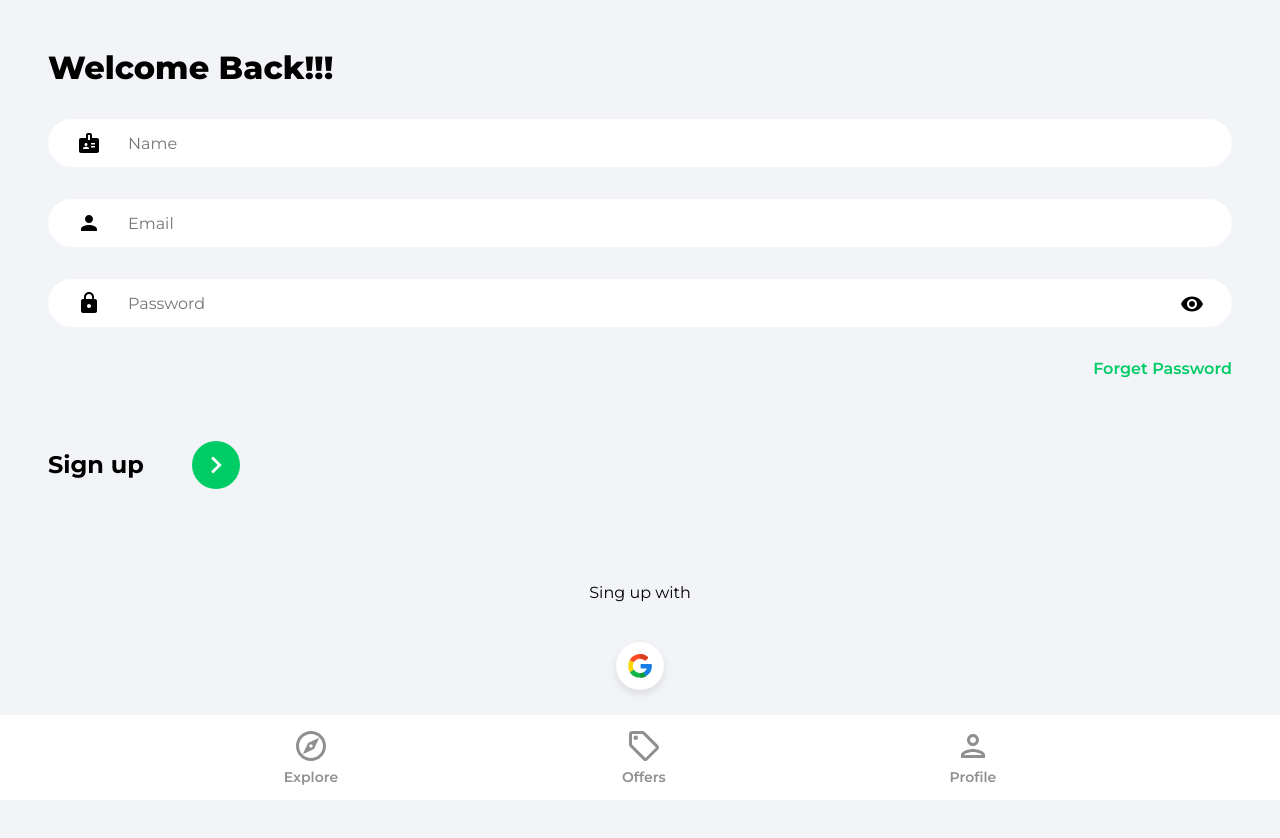
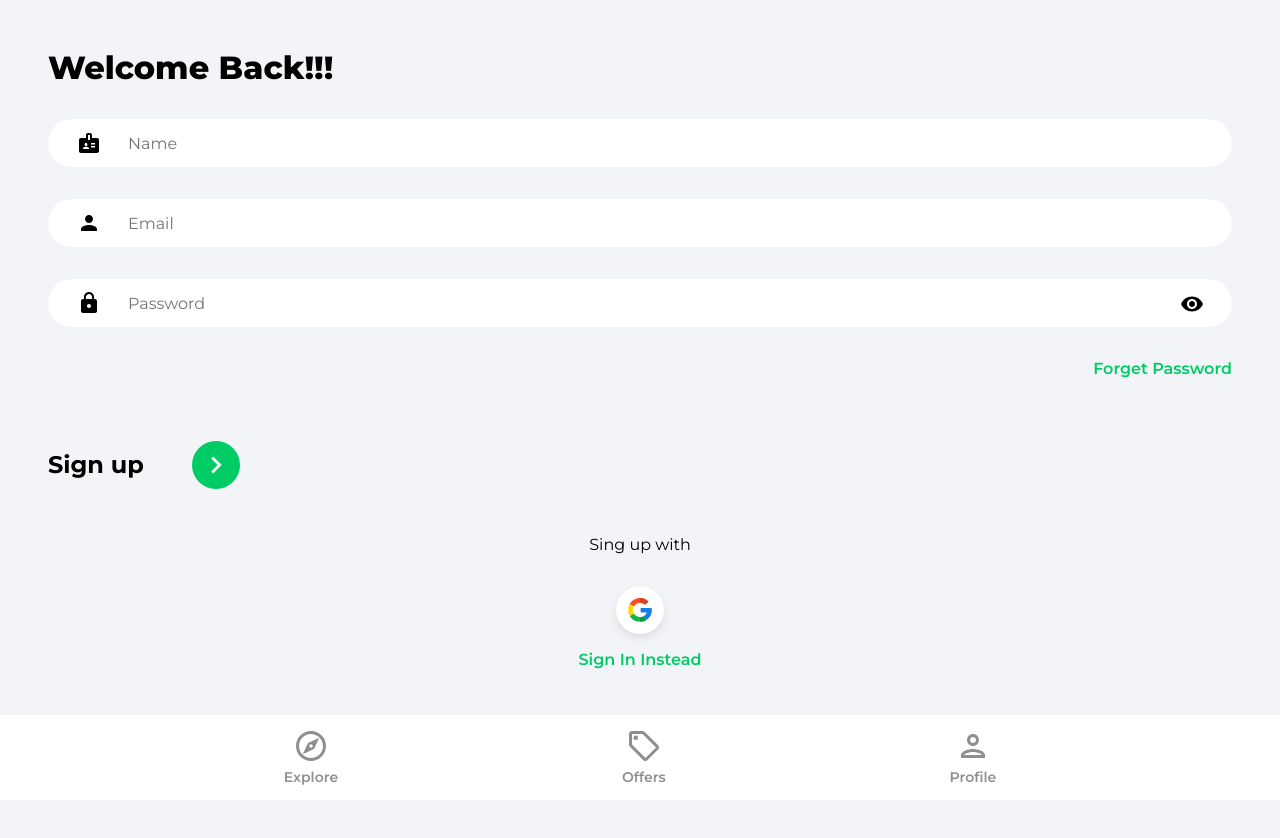
Before and after one commit to ShubhamSingh-S34/House-Market-Place, a React (Create React App) app: page /sign-up in a window 1280 px wide. Shown: the top 838 px of the page. After the commit the page ends 800 px from the top, so only its background shows below. Built offline with nearby package versions, Linux system fonts and the light colour scheme; the HTML template or start-up script is replaced by a standard one.

Commit message:
update the margin of SignUp page

```diff
--- a/src/index.css
+++ b/src/index.css
@@ -264,7 +264,7 @@ button {
 }
 
 .socialLogin {
-  margin-top: 4rem;
+  margin-top: 1rem;
   display: flex;
   flex-direction: column;
   align-items: center;
@@ -276,7 +276,7 @@ button {
   justify-content: center;
   align-items: center;
   padding: 0.75rem;
-  margin: 1.5rem;
+  margin: 1rem;
   width: 3rem;
   height: 3rem;
   background-color: #ffffff;
@@ -289,13 +289,19 @@ button {
 }
 
 .registerLink {
-  margin-top: 4rem;
+  margin-top: 2rem;
   color: #00cc66;
   font-weight: 600;
   text-align: center;
   margin-bottom: 3rem;
 }
-
+.registerLinkSignUp{
+  margin-top: 0rem;
+  color: #00cc66;
+  font-weight: 600;
+  text-align: center;
+  margin-bottom: 3rem;
+}
 @media (min-width: 1217px) {
   .explore {
     margin-bottom: 10rem;
--- a/src/pages/SignUp.js
+++ b/src/pages/SignUp.js
@@ -109,7 +109,7 @@ function SignUp() {
 
       {/* google oAUTH vomponenet */}
       <OAuth />
-      <Link to='/sign-in' className='registerLink'>
+      <Link to='/sign-in' className='registerLinkSignUp'>
         Sign In Instead
       </Link>
 
```
